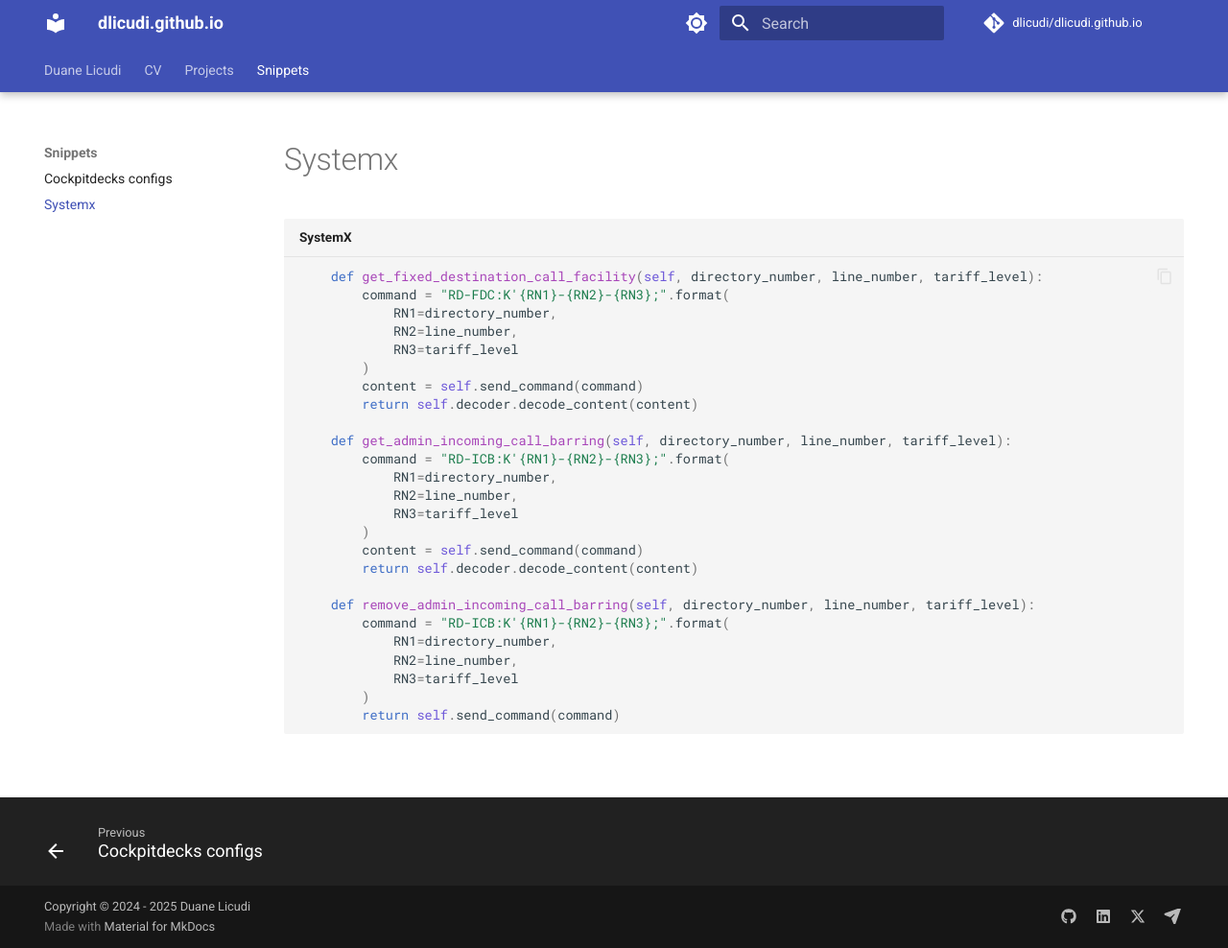
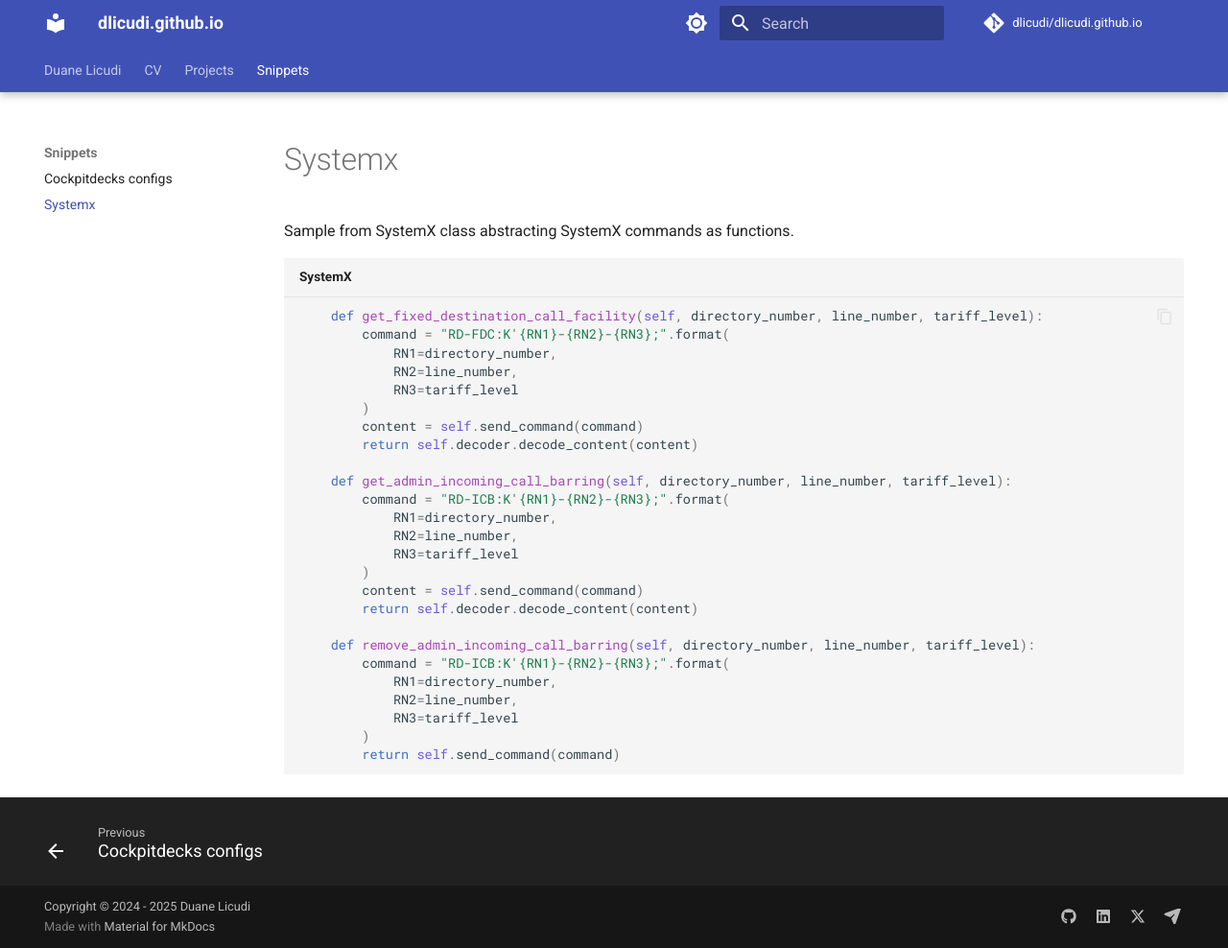
Before and after one commit to dlicudi/dlicudi.github.io, an MkDocs documentation site: the page built from docs/snippets/systemx.md, in a window 1280 px wide and 988 px high. Shown: the whole window at 96% size. Built offline with MkDocs 1.6.1 and Material for MkDocs 9.7.7, drawn with Linux system fonts in a browser that asks for light colours; comment, search, counter and statistics services are not loaded.

Commit message:
Added brief description to SystemX snippets page

````diff
--- a/docs/snippets/systemx.md
+++ b/docs/snippets/systemx.md
@@ -1,5 +1,5 @@
 
-
+Sample from SystemX class abstracting SystemX commands as functions.
 
 ``` py title="SystemX"
     def get_fixed_destination_call_facility(self, directory_number, line_number, tariff_level):
````
